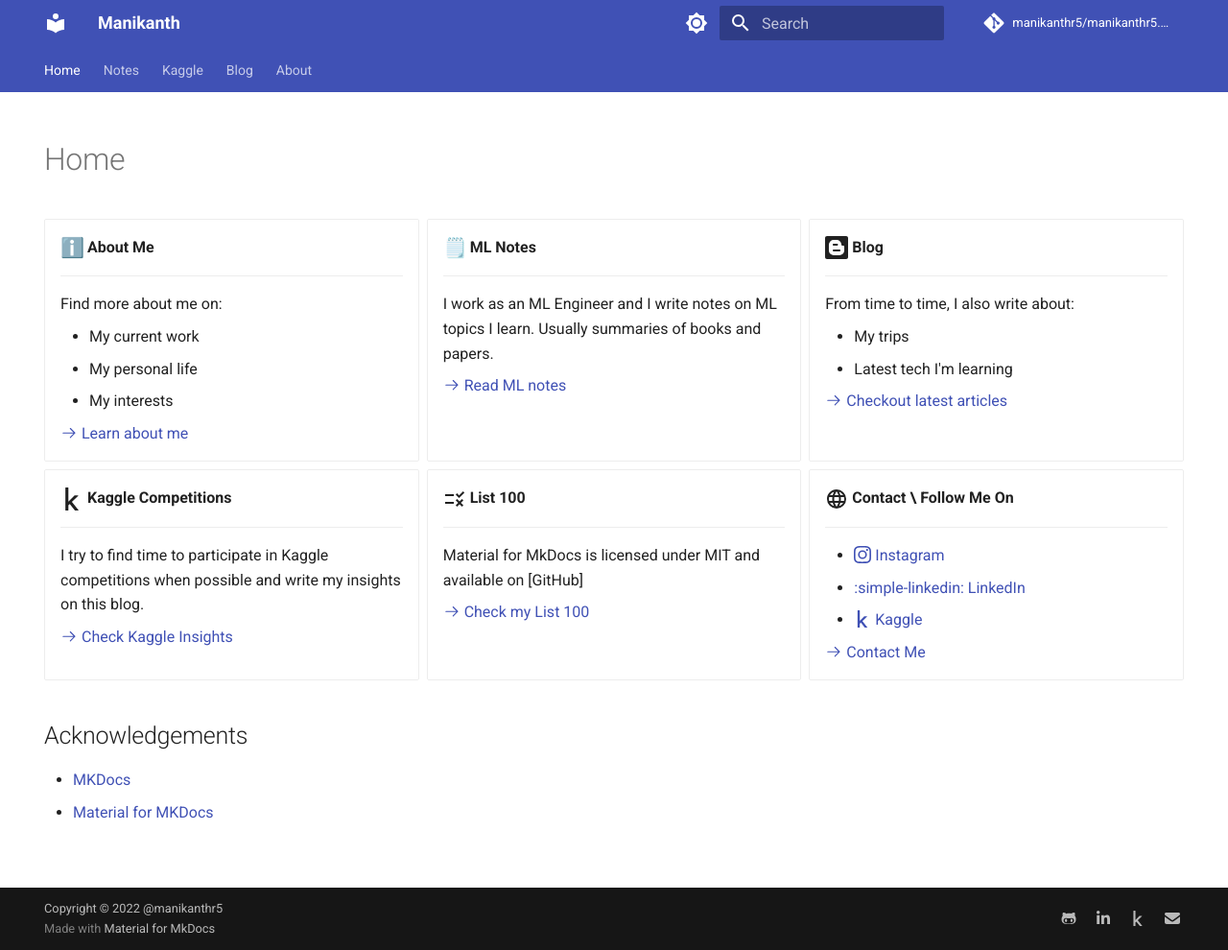
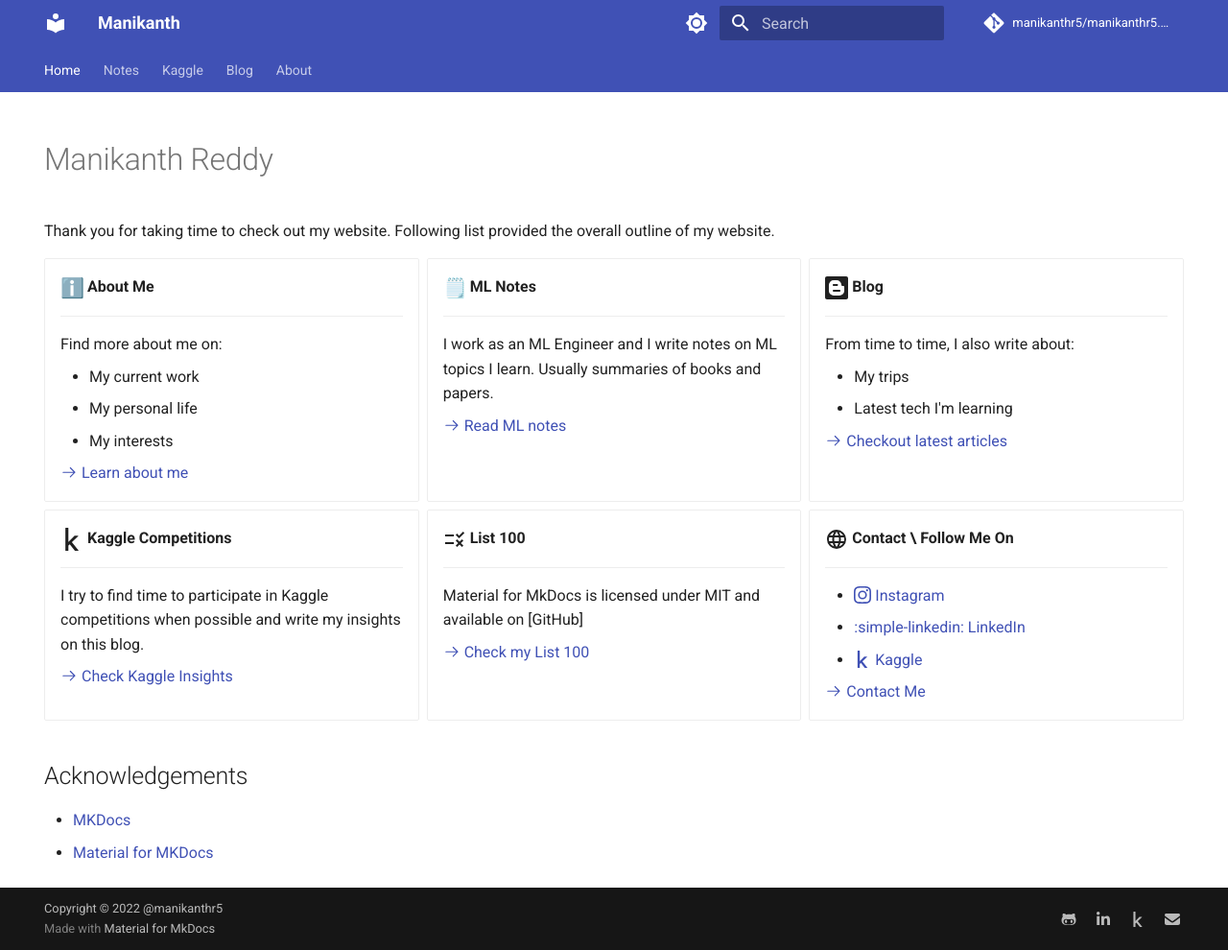
Before and after one commit to manikanthr5/manikanthr5.github.io, an MkDocs documentation site: the page built from docs/index.md, in a window 1280 px wide and 990 px high. Shown: the whole window at 96% size. Built offline with MkDocs 1.6.1 and Material for MkDocs 9.7.7, drawn with Linux system fonts in a browser that asks for light colours; emoji names are drawn with the system emoji font; comment, search, counter and statistics services are not loaded.

Commit message:
update index.md - update home page title - add a summary

```diff
--- a/docs/index.md
+++ b/docs/index.md
@@ -1,9 +1,12 @@
 ---
-title:
+title: Manikanth Reddy
 hide:
   - navigation
   - toc
 ---
+
+# Manikanth Reddy
+Thank you for taking time to check out my website. Following list provided the overall outline of my website.
 
 <div class="grid cards" markdown>
 
```
